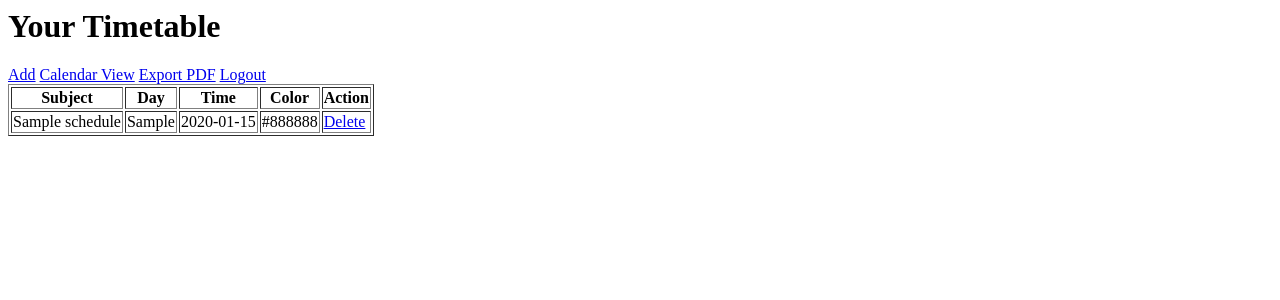
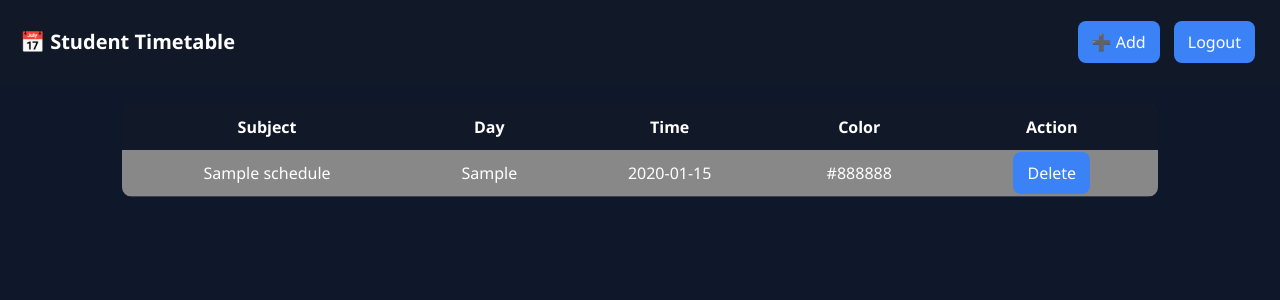
Before and after one commit to see-alcntr/Timetable00.1, a Flask app: page /dashboard in a window 1280 px wide. Shown: the top 300 px of the page. Run offline with Flask 3, Linux system fonts and the light colour scheme; the visitor is signed in with stand-in values (Sample User, id 1); tables that the repository leaves empty hold one stand-in row (values such as "Sample post").

Commit message:
Refactor dashboard layout and add stylesheet
Updated the dashboard layout and added a stylesheet link.

```diff
--- a/templates/dashboard.html
+++ b/templates/dashboard.html
@@ -1,11 +1,16 @@
-<h1>Your Timetable</h1>
+<link rel="stylesheet" href="{{ url_for('static', filename='style.css') }}">
 
-<a href="/add">Add</a>
-<a href="/calendar">Calendar View</a>
-<a href="/export_pdf">Export PDF</a>
+<div class="header">
+    <h1>📅 Student Timetable</h1>
+    <div>
+        <a href="/add">➕ Add</a>
         <a href="/logout">Logout</a>
+    </div>
+</div>
 
-<table border="1">
+<div class="container">
+
+    <table>
         <tr>
             <th>Subject</th>
             <th>Day</th>
@@ -15,7 +20,7 @@
         </tr>
 
         {% for d in data %}
-<tr style="background: {{ d[4] }}">
+        <tr style="background: {{ d[5] }}">
             <td>{{ d[2] }}</td>
             <td>{{ d[3] }}</td>
             <td>{{ d[4] }}</td>
@@ -24,3 +29,5 @@
         </tr>
         {% endfor %}
     </table>
+
+</div>
```
Lines whose indentation alone changed are shown as unchanged.
